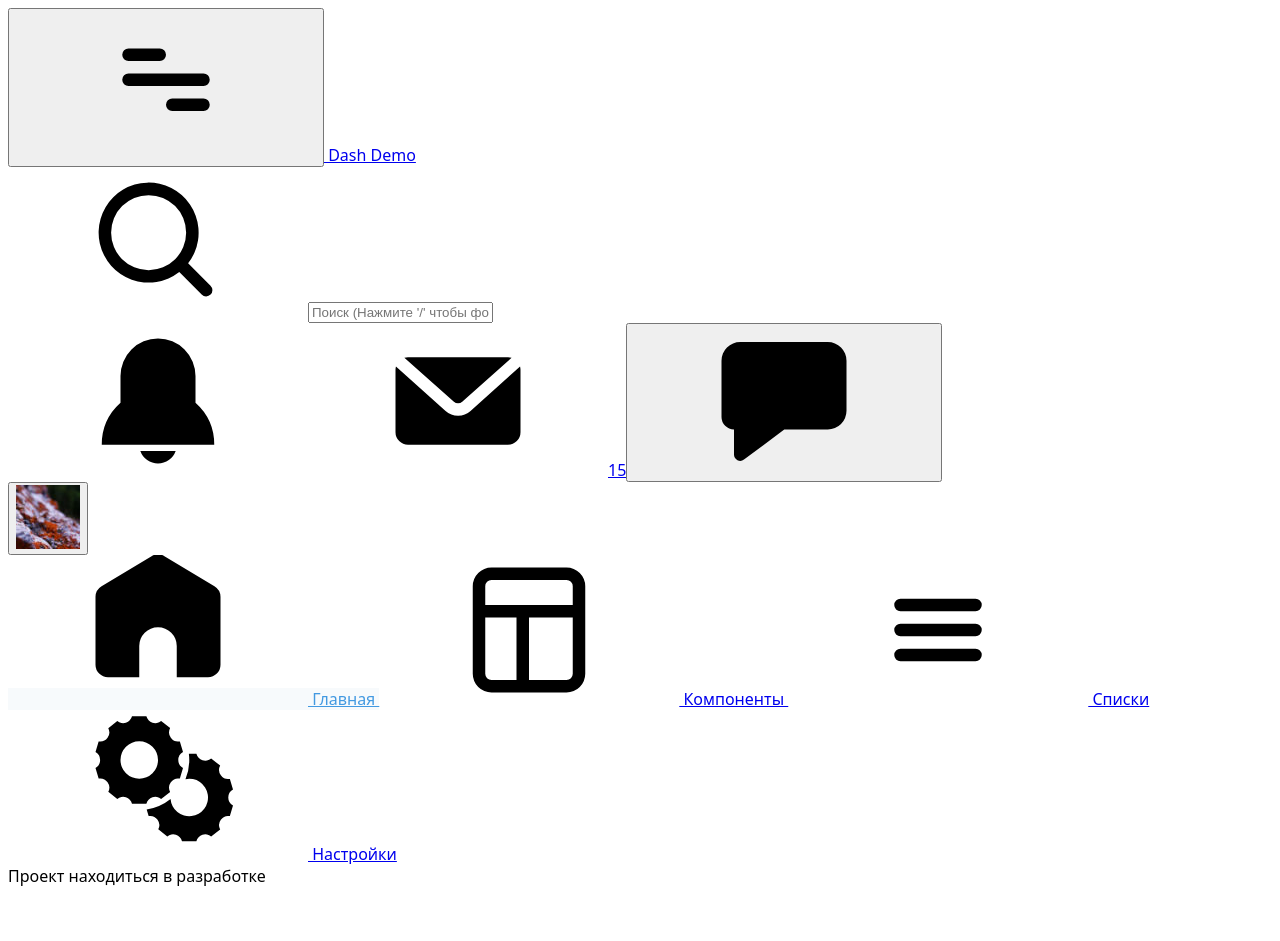
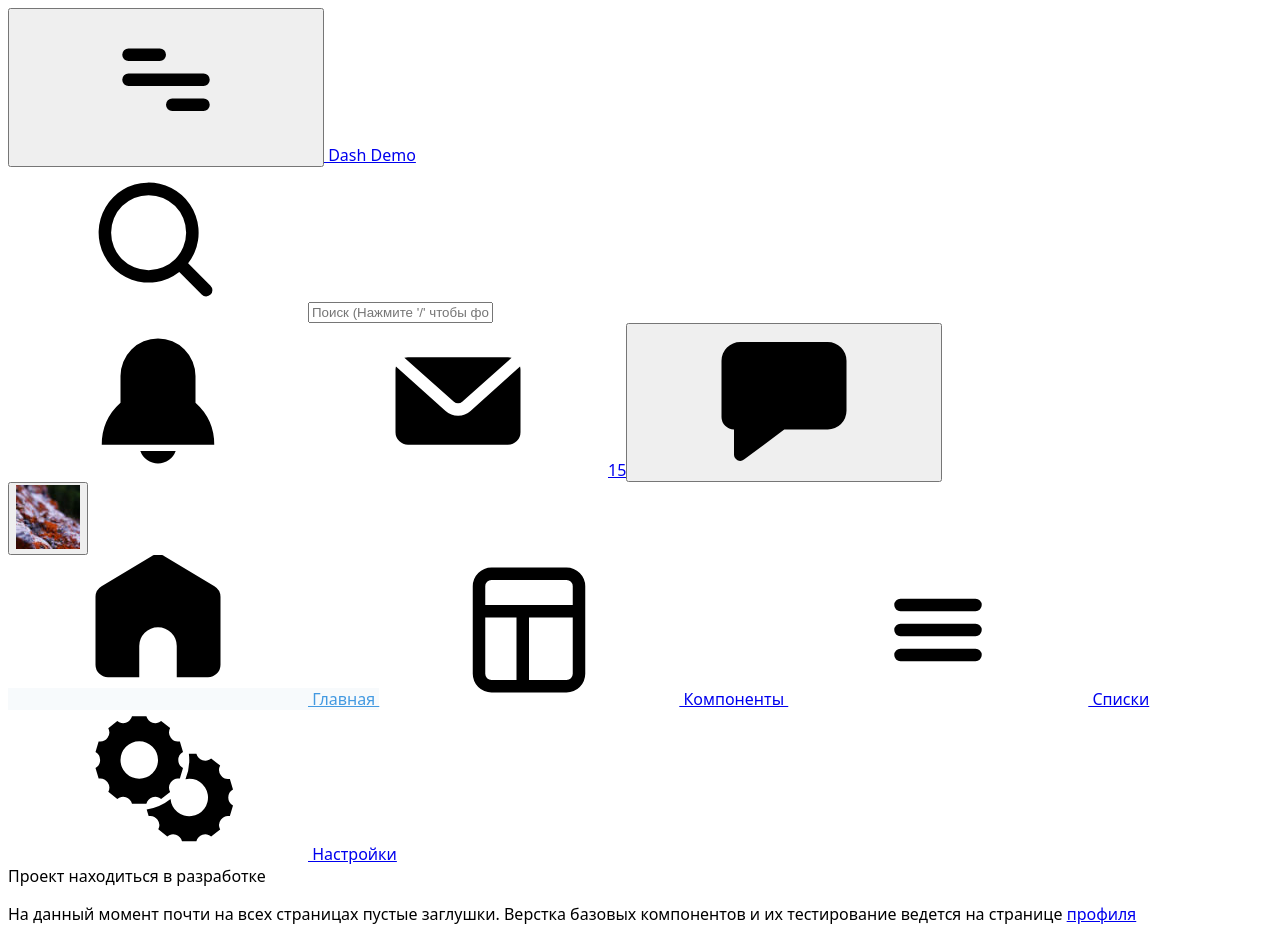
Before and after one commit to taigabrew/plane-ui, a Nuxt app: page / in a window 1280 px wide. Before the commit the page ends 895 px from the top, so only its background shows below. Built offline with nearby package versions, Linux system fonts and the light colour scheme; what tailwindcss-transitions would draw is missing.

Commit message:
дисклаймер и правки визуального отображения шапки

```diff
--- a/layouts/default.vue
+++ b/layouts/default.vue
@@ -1,5 +1,5 @@
 <template>
-  <div class="bg-gray-200 h-screen border-t-8 border-blue-500 flex flex-col">
+  <div class="bg-gray-200 h-screen flex flex-col">
     <Header class="bg-white py-3 flex-shrink-0 shadow-shade relative z-10" />
     <div class="flex flex-grow overflow-hidden">
       <SideNav
--- a/pages/index.vue
+++ b/pages/index.vue
@@ -1,21 +1,19 @@
 <template>
   <section>
-    <!-- <div class="mb-6 flex justify-between">
-      <h1 class="font-bold text-sm tracking-wide uppercase text-gray-600">
-        Привет
-      </h1>
-      <div>контекстные действия</div>
-    </div> -->
-    <div
-      class="bg-white rounded shadow-md py-6 px-8 border-l-8 border-red-500 text-red-800"
-    >
-      Проект находиться в разработке
+    <div class="bg-white rounded shadow py-12 px-12">
+      <div
+        class="bg-red-100 border-l-4 border-red-500 text-red-900 mb-8 max-w-sm px-5 py-3"
+      >
+        Проект находиться в разработке
+      </div>
+
+      <p class="max-w-lg text-gray-700">
+        На данный момент почти на всех страницах пустые заглушки. Верстка
+        базовых компонентов и их тестирование ведется на странице
+        <nuxt-link class="underline text-blue-500" to="/profile"
+          >профиля</nuxt-link
+        >
+      </p>
     </div>
   </section>
 </template>
-
-<script>
-export default {
-  components: {}
-}
-</script>
```
